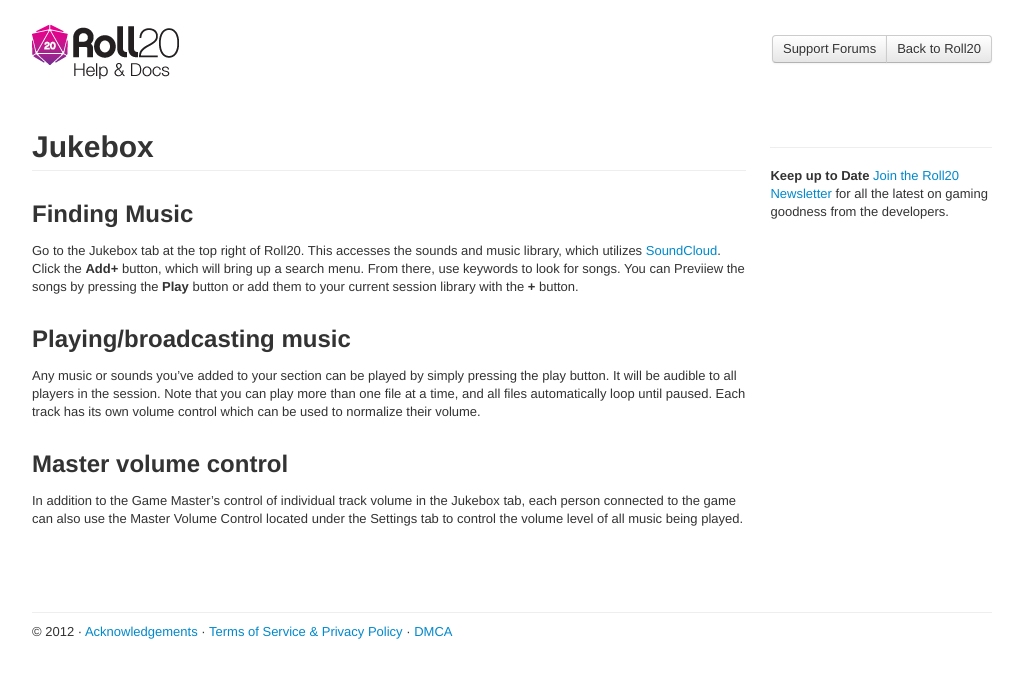
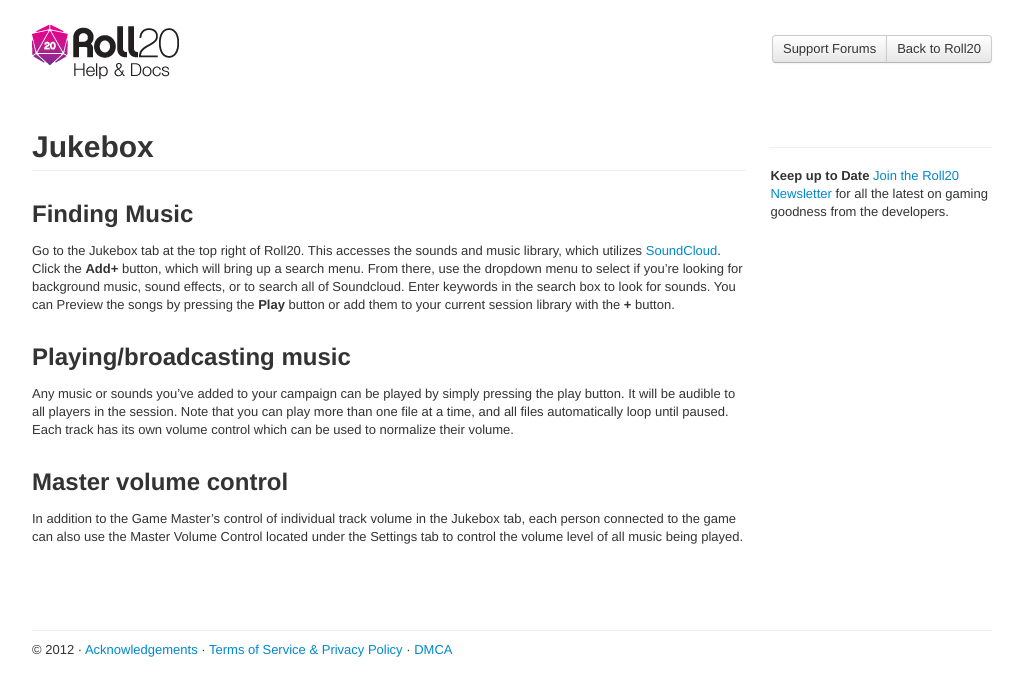
Before and after one commit to Roll20/help.roll20.net, a Jekyll site: the page built from _posts/2012-05-01-jukebox.markdown, in a window 1280 px wide. Shown: the top 696 px of the page, without its empty margins (128-1151 px from the left). Built offline with Jekyll 4.4.1, drawn with Linux system fonts in a browser that asks for light colours; nearby versions of some CDN libraries; Markdown is read by kramdown in place of the engine named in the settings; comment, search, counter and statistics services are not loaded.

Commit message:
Added dropdown section, minor spelling fixes.

```diff
--- a/_posts/2012-05-01-jukebox.markdown
+++ b/_posts/2012-05-01-jukebox.markdown
@@ -7,12 +7,12 @@ categories: beginner
 Finding Music
 -------------
 
-  Go to the Jukebox tab at the top right of Roll20.  This accesses the sounds and music library, which utilizes [SoundCloud](http://www.soundcloud.com/ "SoundCloud").  Click the **Add+** button, which will bring up a search menu.  From there, use keywords to look for songs.  You can Previiew the songs by pressing the **Play** button or add them to your current session library with the **+** button.
+  Go to the Jukebox tab at the top right of Roll20.  This accesses the sounds and music library, which utilizes [SoundCloud](http://www.soundcloud.com/ "SoundCloud").  Click the **Add+** button, which will bring up a search menu.  From there, use the dropdown menu to select if you're looking for background music, sound effects, or to search all of Soundcloud. Enter keywords in the search box to look for sounds.  You can Preview the songs by pressing the **Play** button or add them to your current session library with the **+** button.
 
 Playing/broadcasting music
 --------------------------
 
-  Any music or sounds you've added to your section can be played by simply pressing the play button.  It will be audible to all players in the session.  Note that you can play more than one file at a time, and all files automatically loop until paused.  Each track has its own volume control which can be used to normalize their volume.
+  Any music or sounds you've added to your campaign can be played by simply pressing the play button.  It will be audible to all players in the session.  Note that you can play more than one file at a time, and all files automatically loop until paused.  Each track has its own volume control which can be used to normalize their volume.
 
 Master volume control
 ---------------------
```
